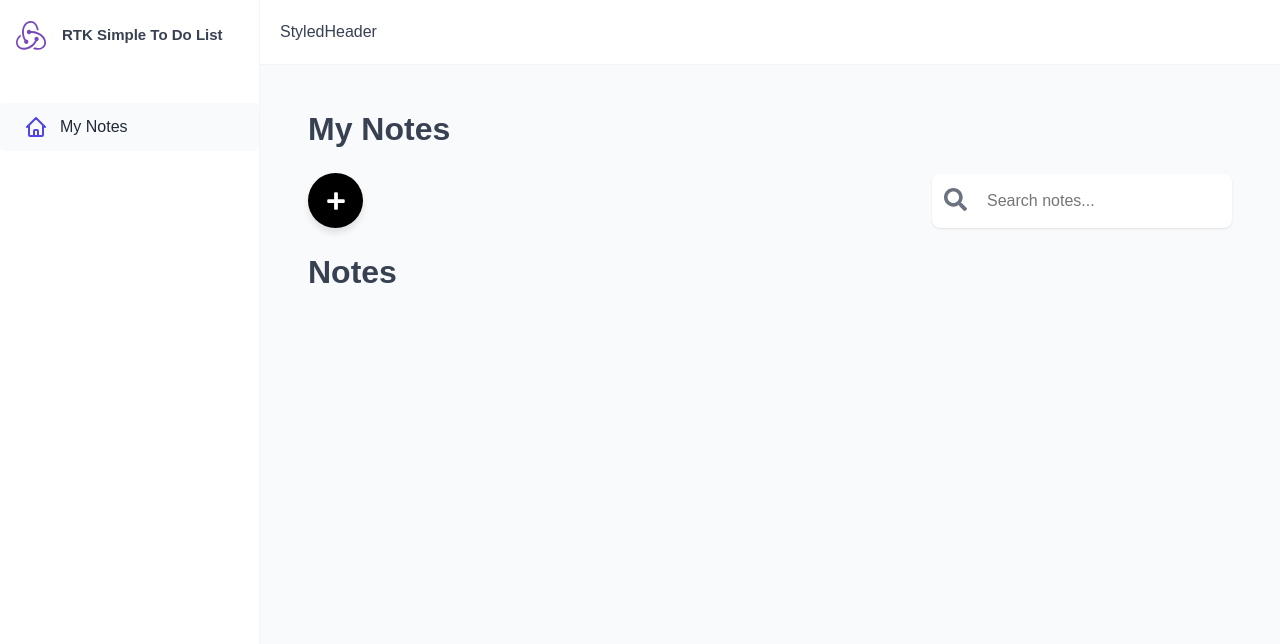
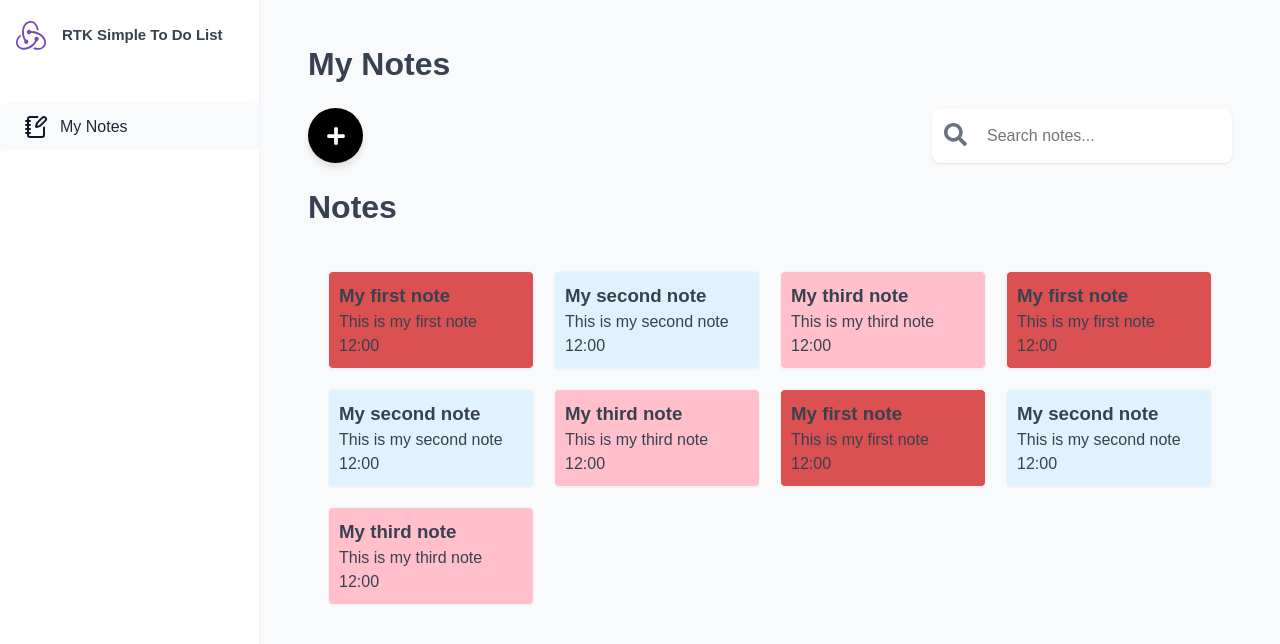
Before and after one commit to Akrambl01/Redux-toolkit-note-app, a React (Vite) app: page /notes in a window 1280 px wide. Shown: the top 644 px of the page. Built offline with nearby package versions, Linux system fonts and the light colour scheme.

Commit message:
refactor: update initial notes with colors, enhance button styles, and improve layout responsiveness

```diff
--- a/src/pages/Notes.jsx
+++ b/src/pages/Notes.jsx
@@ -11,6 +11,7 @@ const initialNotes = [
     title: "My first note",
     description: "This is my first note",
     time: "12:00",
+    color: "#db5050",
   },
   {
     id: 2,
@@ -23,12 +24,53 @@ const initialNotes = [
     title: "My third note",
     description: "This is my third note",
     time: "12:00",
+    color: "pink",
+  },
+  {
+    id: 4,
+    title: "My first note",
+    description: "This is my first note",
+    time: "12:00",
+    color: "#db5050",
+  },
+  {
+    id: 55,
+    title: "My second note",
+    description: "This is my second note",
+    time: "12:00",
+  },
+  {
+    id: 57,
+    title: "My third note",
+    description: "This is my third note",
+    time: "12:00",
+    color: "pink",
+  },
+  {
+    id: 24,
+    title: "My first note",
+    description: "This is my first note",
+    time: "12:00",
+    color: "#db5050",
+  },
+  {
+    id: 86,
+    title: "My second note",
+    description: "This is my second note",
+    time: "12:00",
+  },
+  {
+    id: 23,
+    title: "My third note",
+    description: "This is my third note",
+    time: "12:00",
+    color: "pink",
   },
 ];
 
 function Notes() {
   const [isModalOpen, setModalOpen] = useState(false);
-  const [notes, setNotes] = useState([]);
+  const [notes, setNotes] = useState(initialNotes);
 
   const handleAddNote = (note) => {
     setNotes((prevNotes) => [...prevNotes, { ...note, id: Date.now() }]);
--- a/src/styles/GlobalStyles.js
+++ b/src/styles/GlobalStyles.js
@@ -40,7 +40,7 @@ const GlobalStyles = createGlobalStyle`
     --color-indigo-100: #e0e7ff;
     --color-indigo-700: #4338ca;
     --color-red-100: #fee2e2;
-    --color-red-700: #b91c1c;
+    --color-red-700:#db5050;
     --color-red-800: #991b1b;
 
 
--- a/src/ui/AddNoteModal.jsx
+++ b/src/ui/AddNoteModal.jsx
@@ -8,8 +8,8 @@ import DateInput from "./DateInput";
 import Textarea from "./Textarea";
 import { ColorCircle, ColorContainer } from "./ColorCircle";
 
-const colors = [
-  { id: 1, color: "red" },
+const colorsObj = [
+  { id: 1, color: "#db5050" },
   { id: 2, color: "blue" },
   { id: 3, color: "green" },
   { id: 4, color: "purple" },
@@ -72,17 +72,18 @@ export default function AddNoteModal({ isOpen, onClose, onSave }) {
         <ColorContainer>
           <label htmlFor="color">Colors</label>
           <div>
-            {colors.map((color) => (
+            {colorsObj.map((colorItem) => (
               <ColorCircle
-                key={color.id}
-                type={color.color}
-                onClick={() => setColor(color.color)}
+                key={colorItem.id}
+                type={colorItem.color}
+                onClick={() => setColor(colorItem.color)}
+                isActive={color === colorItem.color }
               />
             ))}
           </div>
         </ColorContainer>
 
-        <Button>Save</Button>
+        <Button size="large" >Save</Button>
       </Form>
     </Modal>
   );
--- a/src/ui/AppLayout.jsx
+++ b/src/ui/AppLayout.jsx
@@ -6,7 +6,7 @@ import styled from "styled-components";
 const StyledAppLayout = styled.div`
   display: grid;
   grid-template-columns: 26rem 1fr;
-  grid-template-rows: auto 1fr;
+  /* grid-template-rows: auto; */
   height: 100vh;
 `;
 
@@ -27,7 +27,7 @@ const Container = styled.div`
 function AppLayout() {
   return (
     <StyledAppLayout>
-      <Header />
+      {/* <Header /> */}
       <Sidebar />
       <Main>
         <Container>
--- a/src/ui/Button.jsx
+++ b/src/ui/Button.jsx
@@ -14,7 +14,8 @@ const sizes = {
     font-weight: 500;
   `,
   large: css`
-    font-size: 1.6rem;
+    width: 100%;
+    font-size: 2rem;
     padding: 1.2rem 2.4rem;
     font-weight: 500;
   `,
@@ -23,10 +24,10 @@ const sizes = {
 const variations = {
   primary: css`
     color: var(--color-brand-50);
-    background-color: var(--color-brand-600);
+    background-color: var(--color-grey-900);
 
     &:hover {
-      background-color: var(--color-brand-700);
+      background-color: var(--color-grey-800);
     }
   `,
   secondary: css`
@@ -50,10 +51,21 @@ const variations = {
 
 const Button = styled.button`
   border: none;
-  border-radius: var(--border-radius-sm);
-  box-shadow: var(--border-radius-sm);
+  margin-top: 2.5rem;
+  border-radius: var(--border-radius-md);
+  box-shadow: var(--shadow-md);
   ${(props) => sizes[props.size]}
   ${(props) => variations[props.variation]}
+
+  &:hover {
+    scale: 1.02;
+    transition: all 0.5s ease;
+  }
+
+  &:active {
+    scale: 0.93;
+    transition: all 0.2s;
+  }
 `;
 
 Button.defaultProps = {
--- a/src/ui/ColorCircle.jsx
+++ b/src/ui/ColorCircle.jsx
@@ -2,7 +2,7 @@ import styled, { css } from "styled-components";
 
 export const ColorContainer = styled.div`
   display: flex;
-  padding-top: 10px;
+  padding-top: 5px;
   gap: 1rem;
   align-items: center;
   & div {
@@ -21,18 +21,28 @@ export const ColorCircle = styled.span`
   cursor: pointer;
   border: none;
   box-shadow: 0px 4px 4px rgba(0, 0, 0, 0.25);
+  margin-top: 5px;
 
   // animation
 
   &:hover {
-    scale: 1.2;
+    scale: 1.3;
+    transition: all 0.4s;
+  }
+
+  &:active {
+    scale: 0.9;
     transition: all 0.2s;
   }
 
-    &:active {
-    scale: 1;
-    transition: all 0.2s;
-    }
+  ${(props) =>
+    props.isActive &&
+    css`
+      width: 29px;
+      height: 29px;
+      margin-top: 2px;
+      border: 1.8px solid var(--color-grey-600);
+    `}
 
   ${(props) =>
     props.type === "pink" &&
@@ -55,7 +65,7 @@ export const ColorCircle = styled.span`
       background-color: var(--color-purple-700);
     `}
     ${(props) =>
-    props.type === "red" &&
+    props.type === "#db5050" &&
     css`
       background-color: var(--color-red-700);
     `}
--- a/src/ui/GirdContainer.jsx
+++ b/src/ui/GirdContainer.jsx
@@ -1,8 +1,9 @@
-import styled, { css } from "styled-components";
+import styled from "styled-components";
 
 const GridContainer = styled.div`
   display: grid;
-  grid-template-columns: repeat(4, 1fr);
+  // flexible grid layout with wrapping columns 4 for default
+  grid-template-columns: repeat(auto-fit, minmax(20rem, 1fr));
   gap: 2rem;
   padding: 2rem;
 
@@ -12,11 +13,8 @@ const GridContainer = styled.div`
     border-radius: var(--border-radius-sm);
     border: 1px solid var(--color-grey-100);
     max-height: 40rem;
+    background-color: var(--color-blue-100);
   }
 `;
 
-// GridContainer.defaultProps = {
-//   type: "pink",
-// };
-
 export default GridContainer;
--- a/src/ui/MainNav.jsx
+++ b/src/ui/MainNav.jsx
@@ -1,6 +1,6 @@
 import { NavLink } from "react-router-dom";
 import styled from "styled-components";
-import { HiOutlineHome } from "react-icons/hi";
+import { LuNotebookPen } from "react-icons/lu";
 
 const NavList = styled.ul`
   display: flex;
@@ -43,7 +43,7 @@ const StyledNavLink = styled(NavLink)`
   &:active svg,
   &.active:link svg,
   &.active:visited svg {
-    color: var(--color-brand-600);
+    color: var(--color-grey-900);
   }
 `;
 
@@ -53,7 +53,7 @@ function MainNav() {
       <NavList>
         <li>
           <StyledNavLink to="/notes">
-            <HiOutlineHome />
+          <LuNotebookPen />
             <span>My Notes</span>
           </StyledNavLink>
         </li>
--- a/src/ui/Textarea.jsx
+++ b/src/ui/Textarea.jsx
@@ -6,7 +6,7 @@ const Textarea = styled.textarea`
   border-radius: 5px;
   background-color: var(--color-grey-0);
   box-shadow: var(--shadow-sm);
-  width: 100%;
+  width: 19rem;
   height: 8rem;
 `;
 
```
Also changed, not shown: src/ui/Pagination.jsx (deleted, +0 -57 lines), src/ui/Select.jsx (deleted, +0 -15 lines).
